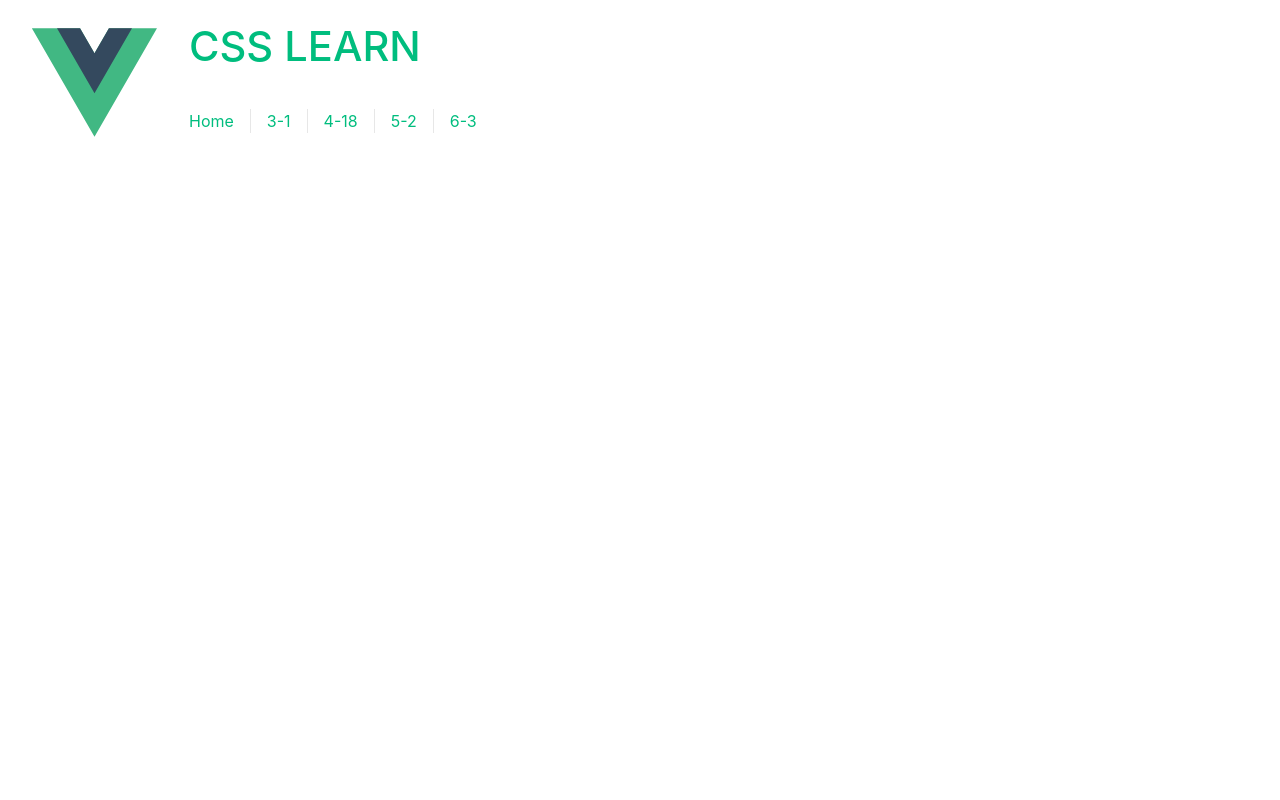
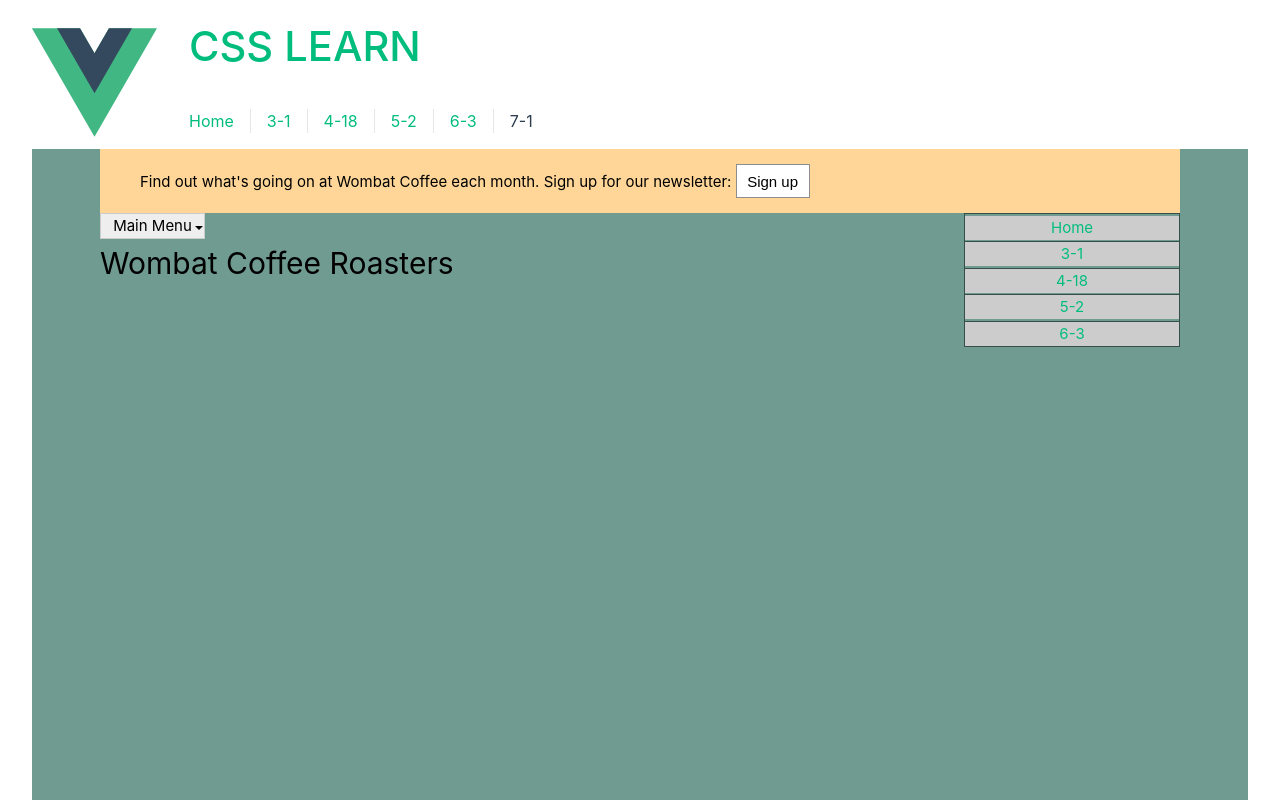
Before and after one commit to LCHINA/css-learn, a Vue app: page /7-1 in a window 1280 px wide. Shown: the top 800 px of the page. Built offline with nearby package versions, Linux system fonts and the light colour scheme.

Commit message:
定位学习

```diff
--- a/src/App.vue
+++ b/src/App.vue
@@ -14,6 +14,7 @@ import HelloWorld from "./components/HelloWorld.vue";
         <RouterLink to="/4-18">4-18</RouterLink>
         <RouterLink to="/5-2">5-2</RouterLink>
         <RouterLink to="/6-3">6-3</RouterLink>
+        <RouterLink to="/7-1">7-1</RouterLink>
       </nav>
     </div>
   </header>
--- a/src/assets/main.css
+++ b/src/assets/main.css
@@ -4,6 +4,7 @@
   margin: 0 auto;
   padding: 1em 2rem 2em;
   font-weight: normal;
+  color: black;
 }
 
 a,
--- a/src/router/index.ts
+++ b/src/router/index.ts
@@ -35,6 +35,11 @@ const router = createRouter({
       name: "6-3",
       component: () => import("../views/CSS-6-3.vue"),
     },
+    {
+      path: "/7-1",
+      name: "6-1",
+      component: () => import("../views/CSS-7-1.vue"),
+    },
   ],
 });
 
--- /dev/null
+++ b/src/views/CSS-7-1.vue
@@ -0,0 +1,266 @@
+<template>
+  <div class="container-all">
+    <div class="container">
+      <header class="top-banner">
+        <div class="top-banner-inner">
+          <p>
+            Find out what's going on at Wombat Coffee each month. Sign up for
+            our newsletter:
+            <button id="open" @click="open">Sign up</button>
+          </p>
+        </div>
+      </header>
+      <div class="modal" id="modal">
+        <div class="modal-backdrop"></div>
+        <div class="modal-body">
+          <button class="modal-close" id="close" @click="close">close</button>
+          <h2>Wombat Newsletter</h2>
+          <p>Sign up for our monthly newsletter. No spam. We Promise!</p>
+          <form>
+            <p>
+              <label for="email">Email address:</label>
+              <input type="text" name="email" />
+            </p>
+            <p>
+              <button type="submit">Submit</button>
+            </p>
+          </form>
+        </div>
+      </div>
+      <div class="container-inner">
+        <main class="col-main">
+          <nav>
+            <div class="dropdown">
+              <div class="dropdown-label">Main Menu</div>
+              <div class="dropdown-menu">
+                <ul class="submenu">
+                  <li><a href="/">Home</a></li>
+                  <li><a href="/3-1">3-1</a></li>
+                  <li><a href="/4-18">4-18</a></li>
+                  <li><a href="/5-2">5-2</a></li>
+                  <li><a href="/6-3">6-3</a></li>
+                </ul>
+              </div>
+            </div>
+          </nav>
+          <h1>Wombat Coffee Roasters</h1>
+        </main>
+        <aside class="col-aside">
+          <div class="affix">
+            <ul class="submenu">
+              <li><a href="/">Home</a></li>
+              <li><a href="/3-1">3-1</a></li>
+              <li><a href="/4-18">4-18</a></li>
+              <li><a href="/5-2">5-2</a></li>
+              <li><a href="/6-3">6-3</a></li>
+            </ul>
+          </div>
+        </aside>
+      </div>
+    </div>
+  </div>
+</template>
+
+<script setup>
+import { defineComponent } from "vue";
+
+const close = () => {
+  console.log("close");
+  document.getElementById("modal").style.display = "none";
+};
+const open = () => {
+  console.log("open");
+  document.getElementById("modal").style.display = "block";
+};
+</script>
+
+
+<style scoped>
+@media (min-width: 1024px) {
+}
+
+:root {
+  box-sizing: border-box;
+}
+
+*,
+::before,
+::after {
+  box-sizing: inherit;
+}
+
+body {
+  background-color: #709b90;
+  font-family: Arial, Helvetica, sans-serif;
+}
+
+body * + * {
+  margin-top: 1.5em;
+}
+
+.container-all {
+  width: 100%;
+  height: 200vh;
+  background-color: #709b90;
+}
+
+.container {
+  grid-template-columns: 2fr 1fr;
+  /** 从1号网格跨越到3号 */
+  grid-template-rows: repeat(4, auto);
+  grid-gap: 1.2em;
+  max-width: 1080px;
+  margin: 0 auto;
+}
+
+button {
+  padding: 0.5em 0.7em;
+  border: 1px solid #8d8d8d;
+  font-size: 1em;
+  background-color: white;
+}
+
+.top-banner {
+  padding: 1em 0;
+  background-color: #ffd698;
+}
+
+.top-banner-inner {
+  width: 98%;
+  max-width: 1000px;
+  margin: 0 auto;
+}
+
+.modal {
+  display: none;
+}
+
+.modal-backdrop {
+  position: fixed;
+  top: 0;
+  right: 0;
+  bottom: 0;
+  left: 0;
+  background-color: #0000007f;
+  z-index: 1;
+}
+
+.modal-body {
+  z-index: 2;
+  position: fixed;
+  top: 3em;
+  right: 20%;
+  bottom: 3em;
+  left: 20%;
+  padding: 2em 3em;
+  background-color: white;
+  overflow: auto;
+}
+.modal-close {
+  cursor: pointer;
+  position: absolute;
+  top: 0.3em;
+  right: 0.3em;
+  padding: 0.3em;
+  font-size: 2em;
+  height: 1em;
+  width: 1em;
+  text-indent: 10em;
+  overflow: hidden;
+  border: 0;
+}
+.modal-close::after {
+  position: absolute;
+  line-height: 0.5;
+  top: 0.2em;
+  left: 0.1em;
+  text-indent: 0;
+  content: "\00D7";
+}
+
+.dropdown {
+  width: 7em;
+  background-color: white;
+  display: inline-block;
+  position: relative;
+}
+
+.dropdown-label {
+  text-align: center;
+  background-color: #eee;
+  border: 1px solid #ccc;
+}
+
+.dropdown-label::after {
+  content: "";
+  position: absolute;
+  right: 0.1em;
+  top: 0.8em;
+  border: 0.3em solid;
+  border-color: black transparent transparent;
+}
+
+.dropdown:hover .dropdown-menu {
+  display: block;
+}
+
+.dropdown:hover .dropdown-label::after {
+  top: 0.5em;
+  border-color: transparent transparent black;
+}
+
+.dropdown-menu {
+  margin-top: 0;
+  display: none;
+  position: absolute;
+  left: 0;
+  top: 1.8em;
+  min-width: 100%;
+  background-color: #eee;
+}
+
+.submenu {
+  margin-left: 0;
+  border: 1px solid #0000007f;
+}
+
+.submenu > li + li {
+  border-top: 1px solid #0000007f;
+}
+.submenu {
+  padding-left: 0;
+}
+
+.submenu > li {
+  margin-top: 0.1em;
+  list-style: none;
+}
+
+.submenu > li > a {
+  display: block;
+  text-align: center;
+  background-color: #ccc;
+  text-decoration: none;
+}
+.submenu > li > a:hover {
+  background-color: #fff;
+}
+
+.container-inner {
+  display: flex;
+  height: 500px;
+}
+
+.col-main {
+  flex: 1 80%;
+}
+.col-aside {
+  margin-top: 0;
+  flex: 20%;
+}
+
+.affix {
+  position: sticky; /** 粘性定位 不超过父位置 */
+  top: 1em;
+}
+</style>
```
Also changed, not shown: 1 other file (tests, documents, lock files or other folders).
